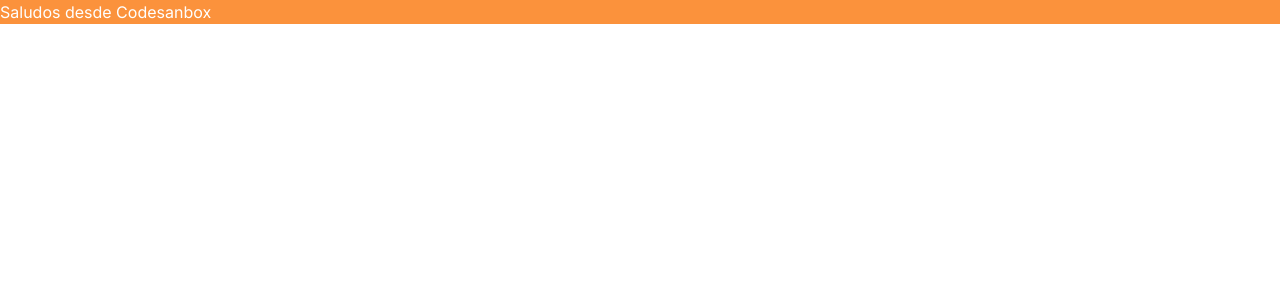
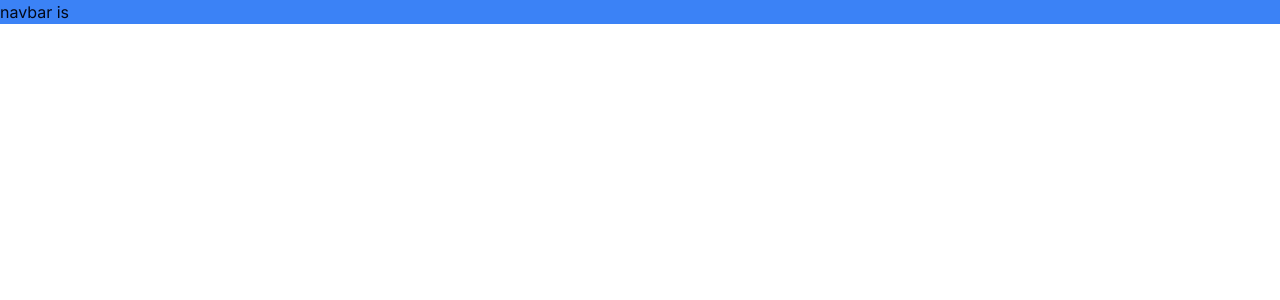
Before and after one commit to arturhonores/soporteTesis, a Next.js app: page / in a window 1280 px wide. Shown: the top 300 px of the page. Built offline with nearby package versions, Linux system fonts and the light colour scheme.

Commit message:
second commit

```diff
--- a/src/app/layout.tsx
+++ b/src/app/layout.tsx
@@ -5,7 +5,7 @@ import "./globals.css";
 const inter = Inter({ subsets: ["latin"] });
 
 export const metadata: Metadata = {
-  title: "Create Next App",
+  title: "Soporte Tesis",
   description: "Generated by create next app",
 };
 
@@ -15,7 +15,7 @@ export default function RootLayout({
   children: React.ReactNode;
 }>) {
   return (
-    <html lang="en">
+    <html lang="es">
       <body className={inter.className}>{children}</body>
     </html>
   );
--- /dev/null
+++ b/src/app/navbar/page.tsx
@@ -0,0 +1,9 @@
+const Navbar = () => {
+  return (
+    <div>
+      <p className="bg-blue-500">navbar is </p>
+    </div>
+  );
+};
+
+export default Navbar;
--- a/src/app/page.tsx
+++ b/src/app/page.tsx
@@ -1,7 +1,8 @@
+import Navbar from "./navbar/page";
 export default function Home() {
   return (
-    <div className="bg-orange-400">
-      <p className="text-white">Saludos desde Codesanbox</p>
-    </div>
+    <>
+      <Navbar />
+    </>
   );
 }
```
